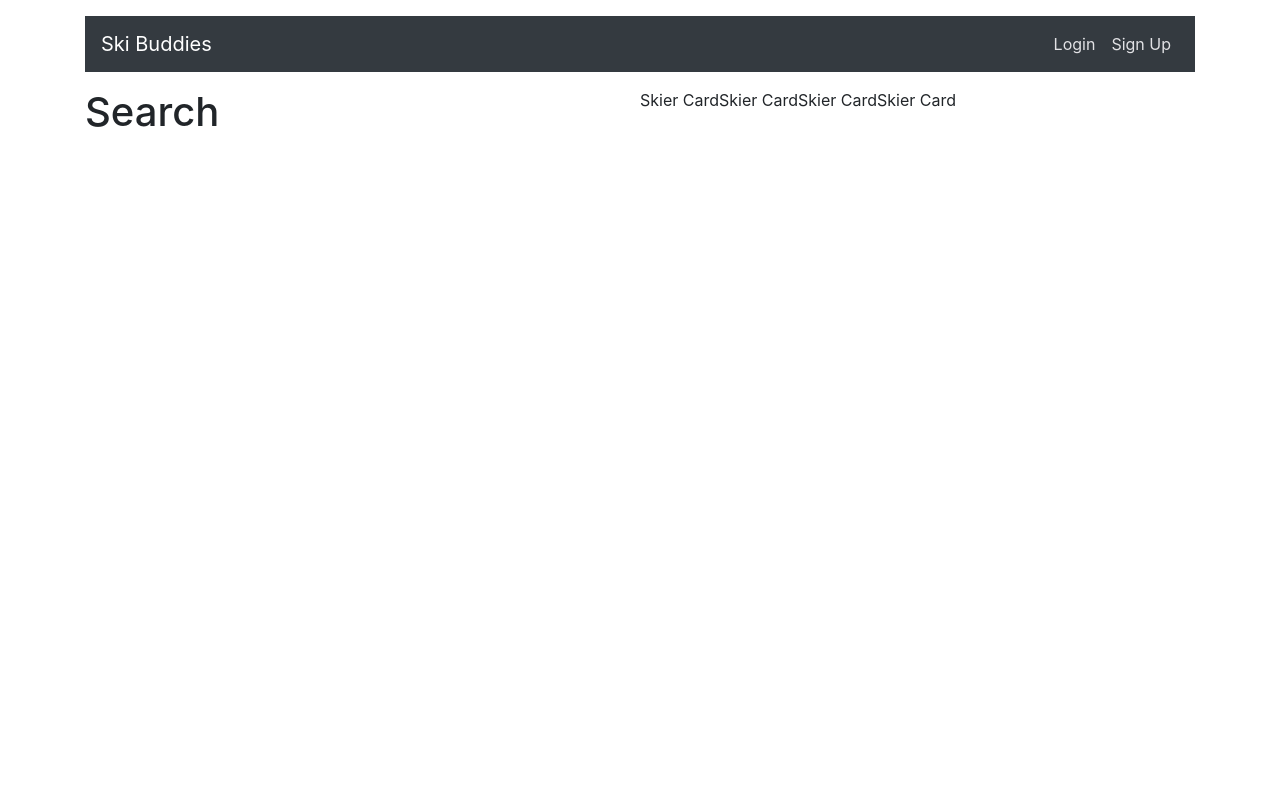
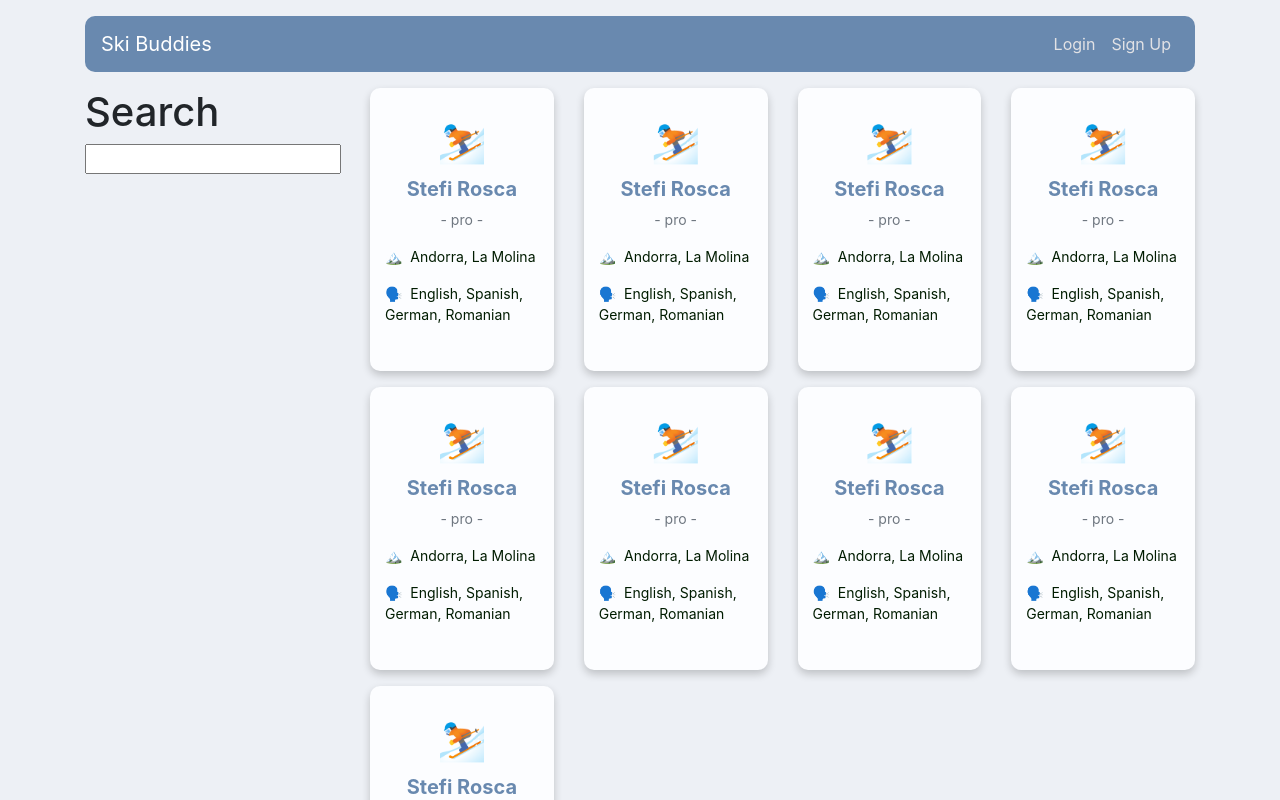
Before and after one commit to stefi23/ski-with-me, a React (Create React App) app in the folder client/: page / in a window 1280 px wide. Shown: the top 800 px of the page. Built offline with nearby package versions, Linux system fonts and the light colour scheme; no server answers.

Commit message:
Added styling to the pages

```diff
--- a/client/src/App.js
+++ b/client/src/App.js
@@ -107,10 +107,10 @@ function App() {
        </div>
           </div>
               <div class="row">
-                 <div class="col-sm-12 col-md-6 col-lg-6 col-xl-6 mb-12">
+                 <div class="col-sm-12 col-md-3 col-lg-3 col-xl-3 mb-12">
                 <Search />
                 </div>
-                <div class="col-sm-12 col-md-6 col-lg-6 col-xl-6 mb-12">
+                <div class="col-sm-12 col-md-9 col-lg-9 col-xl-9 mb-12">
                   <div class="row">
                 <SkiersList />
                 </div>
--- a/client/src/components/Search.js
+++ b/client/src/components/Search.js
@@ -3,7 +3,10 @@ import React from "react";
 function Search(){
 
     return(
+        <>
         <h1>Search</h1>
+        <input type="text" />
+        </>
     )
 }
 
--- a/client/src/components/SkierCard.js
+++ b/client/src/components/SkierCard.js
@@ -1,9 +1,43 @@
 import React from "react"
 
 function SkierCard(){
+
+    const skierCard = {
+        "border-radius": "10px",
+        "padding" : "30px 15px",
+        "boxShadow": "0px 4px 8px 0px hsla(0, 0%, 0%, 0.2)",
+        "backgroundColor": "#fcfdff"
+
+
+    }
+
+    const title = {
+        "color": "#6989af",
+        "fontSize": "20px",
+        "fontWeight": "bold",
+        "margin-bottom":"5px",
+        "textAlign" : "center"
+    }
+
+    const lightText = {
+        "fontSize": "14px",
+        "color": "hsl(214, 7%, 47%",
+        "textAlign" : "center"
+    }
+
+    const pText = {
+        "fontSize": "14px",
+        "color": "#001c00"
+
+    }
+
     return(
-        <div>
-            Skier Card
+        <div style={skierCard}>
+            <h1 style={ {"textAlign" : "center"}}>⛷️</h1>
+            <p style={title}>Stefi Rosca</p>
+            <p style ={lightText}> - pro - </p>
+            <p style={pText}>🏔️ &nbsp;Andorra, La Molina</p>
+            <p style={pText}>🗣️ &nbsp;English, Spanish, German, Romanian</p>
         </div>
     )
 }
--- a/client/src/components/SkiersList.js
+++ b/client/src/components/SkiersList.js
@@ -4,10 +4,32 @@ import SkierCard from "./SkierCard"
 function SkiersList(){
     return(
         <>
+        <div class="col-sm-12 col-md-4 col-lg-3 col-xl-3 mb-3">
        <SkierCard />
+       </div>
+   <div class="col-sm-12 col-md-4 col-lg-3 col-xl-3 mb-3">
        <SkierCard />
+       </div>
+       <div class="col-sm-12 col-md-4 col-lg-3 col-xl-3 mb-3">
        <SkierCard />
+       </div>
+       <div class="col-sm-12 col-md-4 col-lg-3 col-xl-3 mb-3">
        <SkierCard />
+       </div>
+       <div class="col-sm-12 col-md-4 col-lg-3 col-xl-3 mb-3">
+       <SkierCard />
+       </div>
+       <div class="col-sm-12 col-md-4 col-lg-3 col-xl-3 mb-3">
+       <SkierCard />
+       </div>
+       <div class="col-sm-12 col-md-4 col-lg-3 col-xl-3 mb-3">
+       <SkierCard />
+       </div>
+       <div class="col-sm-12 col-md-4 col-lg-3 col-xl-3 mb-3">
+       <SkierCard />
+       </div><div class="col-sm-12 col-md-4 col-lg-3 col-xl-3 mb-3">
+       <SkierCard />
+       </div>
        </>
     )
 }
--- a/client/src/index.css
+++ b/client/src/index.css
@@ -1,13 +1,19 @@
 body {
   margin: 0;
-  font-family: -apple-system, BlinkMacSystemFont, 'Segoe UI', 'Roboto', 'Oxygen',
-    'Ubuntu', 'Cantarell', 'Fira Sans', 'Droid Sans', 'Helvetica Neue',
+  font-family: -apple-system, BlinkMacSystemFont, "Segoe UI", "Roboto", "Oxygen",
+    "Ubuntu", "Cantarell", "Fira Sans", "Droid Sans", "Helvetica Neue",
     sans-serif;
   -webkit-font-smoothing: antialiased;
   -moz-osx-font-smoothing: grayscale;
+  background-color: #edf0f5;
 }
 
 code {
-  font-family: source-code-pro, Menlo, Monaco, Consolas, 'Courier New',
+  font-family: source-code-pro, Menlo, Monaco, Consolas, "Courier New",
     monospace;
 }
+
+.bg-dark {
+  background-color: #6989af !important;
+  border-radius: 10px;
+}
```
